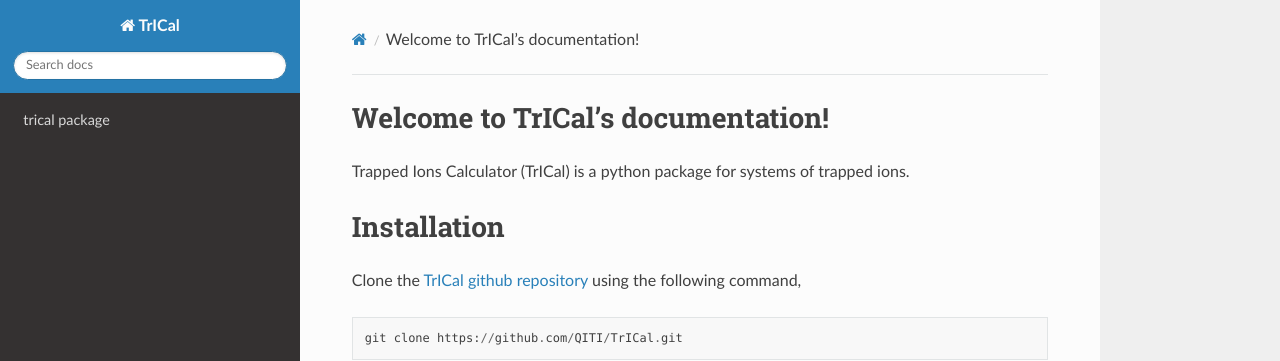
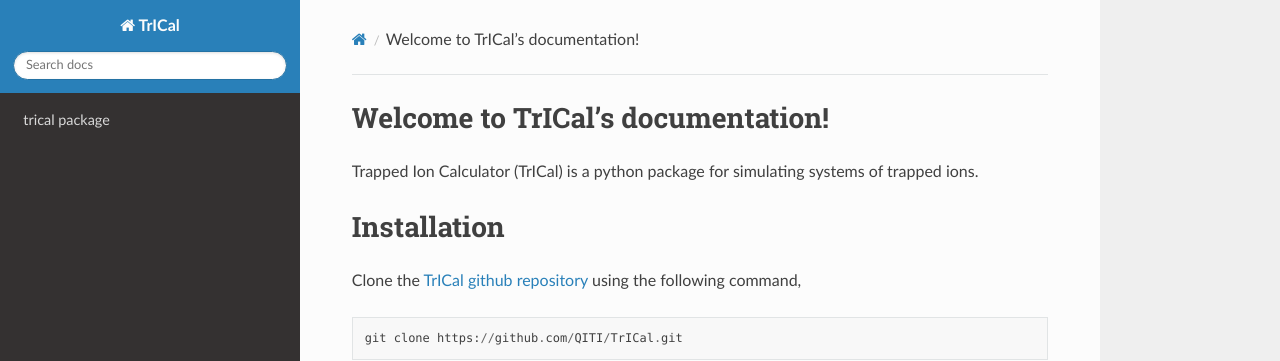
Before and after one commit to OpenQuantumDesign/oqd-trical, a Sphinx documentation site: the page built from docs/source/index.rst, in a window 1280 px wide and 1042 px high. Shown: the top 361 px of the window. Built offline with Sphinx 7.4.7 and the Read the Docs theme 2.0.0, drawn with Linux system fonts in a browser that asks for light colours; part of the change alters nothing that is shown.

```diff
--- a/docs/source/conf.py
+++ b/docs/source/conf.py
@@ -1,35 +1,15 @@
-# Configuration file for the Sphinx documentation builder.
-#
-# This file only contains a selection of the most common options. For a full
-# list see the documentation:
-# https://www.sphinx-doc.org/en/master/usage/configuration.html
-
-# -- Path setup --------------------------------------------------------------
-
-# If extensions (or modules to document with autodoc) are in another directory,
-# add these directories to sys.path here. If the directory is relative to the
-# documentation root, use os.path.abspath to make it absolute, like shown here.
-
 import os
 import sys
+import sphinx_math_dollar
+import sphinx_rtd_theme
 
 sys.path.append(os.path.abspath(os.path.join(__file__, "../../..")))
-
-import sphinx_math_dollar, sphinx_rtd_theme
-
-
-# -- Project information -----------------------------------------------------
 
 project = "TrICal"
 copyright = "2019, QITI"
 author = "QITI"
 
-
-# -- General configuration ---------------------------------------------------
-
-# Add any Sphinx extension module names here, as strings. They can be
-# extensions coming with Sphinx (named 'sphinx.ext.*') or your custom
-# ones.
+exclude_patterns = []
 extensions = [
     "sphinx.ext.autodoc",
     "sphinx.ext.mathjax",
@@ -37,25 +17,7 @@ extensions = [
     "sphinx_math_dollar",
     "sphinx_rtd_theme",
 ]
-
-# Add any paths that contain templates here, relative to this directory.
+html_show_sourcelink = False
+html_static_path = ["_static"]
+html_theme = "sphinx_rtd_theme"
 templates_path = ["_templates"]
-
-# List of patterns, relative to source directory, that match files and
-# directories to ignore when looking for source files.
-# This pattern also affects html_static_path and html_extra_path.
-exclude_patterns = []
-
-
-# -- Options for HTML output -------------------------------------------------
-
-# The theme to use for HTML and HTML Help pages.  See the documentation for
-# a list of builtin themes.
-html_theme = "sphinx_rtd_theme"
-
-# Add any paths that contain custom static files (such as style sheets) here,
-# relative to this directory. They are copied after the builtin static files,
-# so a file named "default.css" will overwrite the builtin "default.css".
-html_static_path = ["_static"]
-
-html_show_sourcelink = False
--- a/docs/source/index.rst
+++ b/docs/source/index.rst
@@ -1,11 +1,6 @@
-.. TrICal: Trapped Ion Calculator documentation master file, created by
-   sphinx-quickstart on Mon Dec 16 18:57:47 2019.
-   You can adapt this file completely to your liking, but it should at least
-   contain the root `toctree` directive.
-
 Welcome to TrICal's documentation!
 ==================================
-Trapped Ions Calculator (TrICal) is a python package for systems of trapped ions.
+Trapped Ion Calculator (TrICal) is a python package for simulating systems of trapped ions.
 
 Installation
 ============
```
Also changed, not shown: 5 other files.
